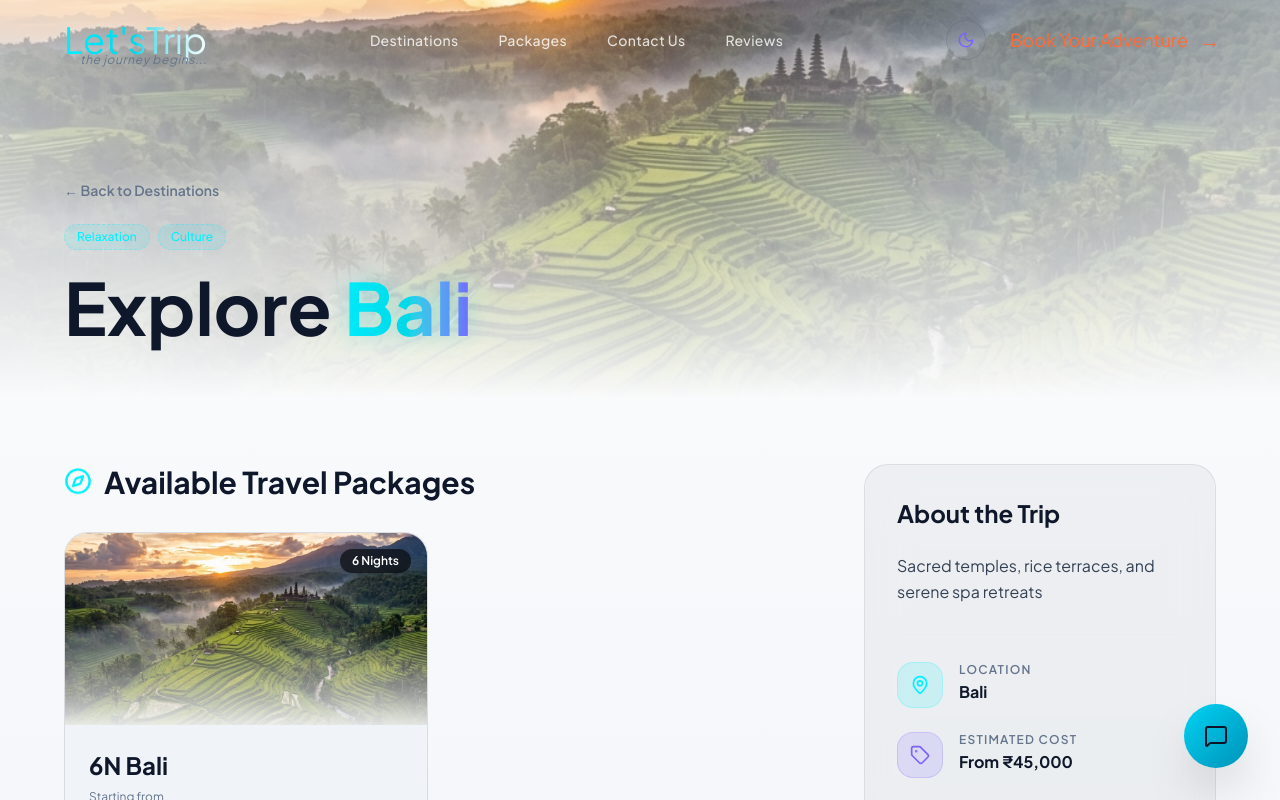
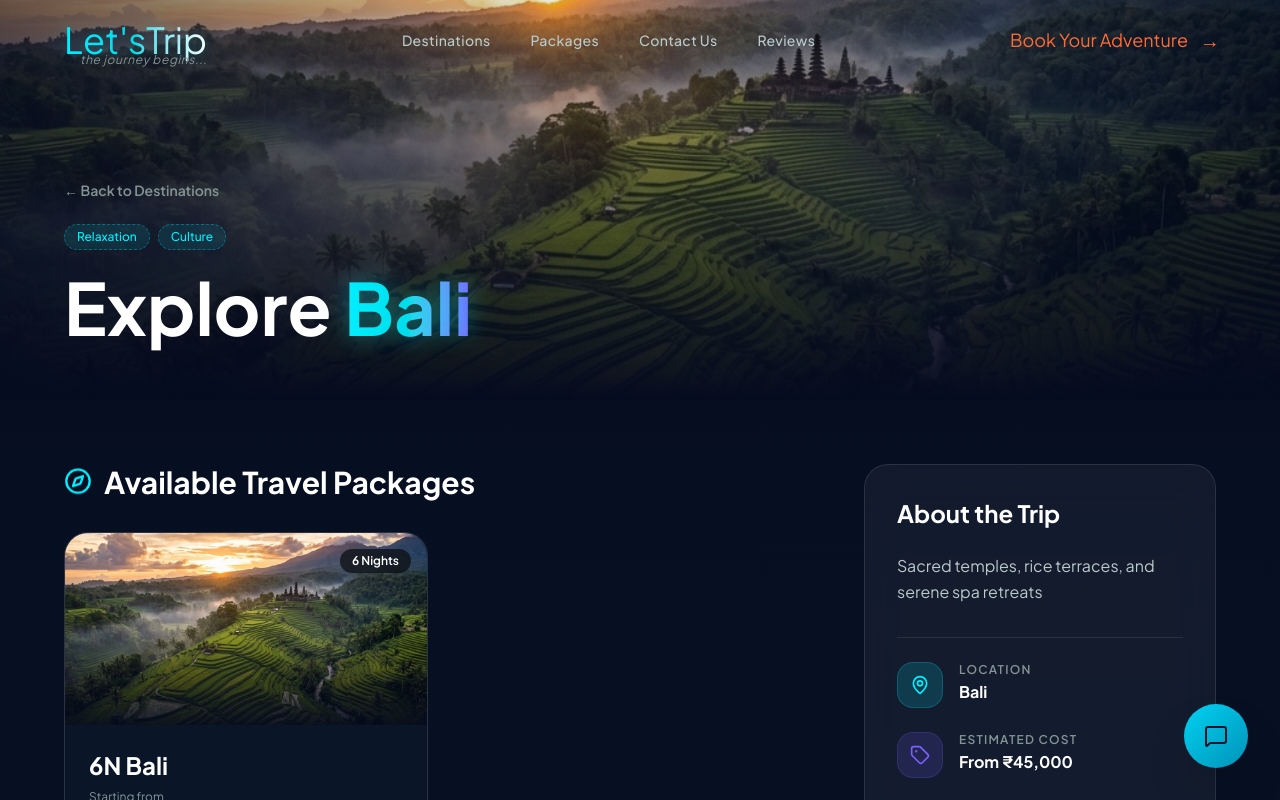
Before and after one commit to PESstudent1902/let-s_trip_landing, a Next.js app: page /destinations/bali in a window 1280 px wide. Shown: the top 800 px of the page. Built offline with nearby package versions, Linux system fonts and the light colour scheme.

Commit message:
revert: remove light/dark theme toggle and restore standard dark aesthetics

```diff
--- a/src/app/destinations/[id]/page.tsx
+++ b/src/app/destinations/[id]/page.tsx
@@ -21,15 +21,15 @@ export default async function DestinationDetailsPage({
   const destPackages = packages.filter((pkg) => pkg.destinationId === id);
 
   return (
-    <main className="relative min-h-screen overflow-hidden text-text-primary bg-gradient-to-b from-abyss to-deep-space">
+    <main className="relative min-h-screen overflow-hidden text-white" style={{ background: "linear-gradient(180deg, #050B1F 0%, #0A1628 100%)" }}>
       <Navbar />
 
       {/* Hero Banner */}
       <section className="relative h-[50vh] flex items-end">
         <div className="absolute inset-0 z-0">
           <Image src={destination.image} alt={destination.name} fill unoptimized={true} className="object-cover" priority quality={90} />
-          <div className="absolute inset-0 bg-gradient-to-t from-abyss via-abyss/45 to-transparent" />
-          <div className="absolute inset-0 bg-gradient-to-r from-abyss/60 via-transparent to-abyss/60" />
+          <div className="absolute inset-0 bg-gradient-to-t from-[#050B1F] via-[#050B1F]/45 to-transparent" />
+          <div className="absolute inset-0 bg-gradient-to-r from-[#050B1F]/60 via-transparent to-[#050B1F]/60" />
         </div>
 
         <div className="relative z-10 max-w-[1440px] mx-auto w-full px-4 sm:px-6 md:px-16 pb-12">
@@ -66,7 +66,7 @@ export default async function DestinationDetailsPage({
                   <div key={pkg.id} className="glass rounded-3xl overflow-hidden group hover:border-cyan/20 transition-all duration-500 flex flex-col h-full cursor-pointer border border-white/10">
                     <div className="relative h-48 overflow-hidden">
                       <Image src={pkg.image} alt={pkg.name} fill unoptimized={true} className="object-cover group-hover:scale-105 transition-transform duration-500" />
-                      <div className="absolute inset-0 bg-gradient-to-t from-abyss/90 via-transparent to-transparent" />
+                      <div className="absolute inset-0 bg-gradient-to-t from-[#050B1F]/90 via-transparent to-transparent" />
                       {pkg.durationNights && (
                         <div className="absolute top-4 right-4 z-10 px-3 py-1 rounded-full bg-black/60 backdrop-blur text-xs font-semibold text-white">
                           {pkg.durationNights} Nights
@@ -112,7 +112,7 @@ export default async function DestinationDetailsPage({
 
           {/* Right Column: Destination Info Panel */}
           <div className="lg:col-span-1">
-            <div className="glass rounded-3xl border border-glass-border p-8 sticky top-28 bg-surface/60 backdrop-blur-xl">
+            <div className="glass rounded-3xl border border-white/10 p-8 sticky top-28 bg-[#192122]/60 backdrop-blur-xl">
               <h2 className="text-2xl font-bold mb-6" style={{ fontFamily: "var(--font-headline)" }}>
                 About the Trip
               </h2>
@@ -127,7 +127,7 @@ export default async function DestinationDetailsPage({
                   </div>
                   <div>
                     <h4 className="text-xs text-text-muted uppercase tracking-widest font-semibold mb-0.5">Location</h4>
-                    <p className="font-bold text-text-primary text-base">{destination.name}</p>
+                    <p className="font-bold text-white text-base">{destination.name}</p>
                   </div>
                 </div>
 
@@ -138,7 +138,7 @@ export default async function DestinationDetailsPage({
                     </div>
                     <div>
                       <h4 className="text-xs text-text-muted uppercase tracking-widest font-semibold mb-0.5">Best Time to Visit</h4>
-                      <p className="font-bold text-text-primary text-sm leading-snug">{destination.bestTimeToVisit}</p>
+                      <p className="font-bold text-white text-sm leading-snug">{destination.bestTimeToVisit}</p>
                     </div>
                   </div>
                 )}
@@ -149,7 +149,7 @@ export default async function DestinationDetailsPage({
                   </div>
                   <div>
                     <h4 className="text-xs text-text-muted uppercase tracking-widest font-semibold mb-0.5">Estimated Cost</h4>
-                    <p className="font-bold text-text-primary text-base">From {destination.price}</p>
+                    <p className="font-bold text-white text-base">From {destination.price}</p>
                   </div>
                 </div>
               </div>
--- a/src/app/globals.css
+++ b/src/app/globals.css
@@ -1,80 +1,36 @@
 @import "tailwindcss";
-
-:root {
-  --abyss: #050B1F;
-  --deep-space: #0A1628;
-  --void: #0D1515;
-  --surface: #192122;
-  --surface-high: #232B2C;
-  --surface-highest: #2E3637;
-
-  --cyan-glow: rgba(0, 240, 255, 0.3);
-  --cyan-subtle: rgba(0, 240, 255, 0.1);
-  --orange-glow: rgba(255, 107, 53, 0.4);
-  --violet-glow: rgba(123, 97, 255, 0.3);
-
-  --text-primary: #DCE4E5;
-  --text-secondary: #B9CACB;
-  --text-muted: #849495;
-
-  --glass: rgba(255, 255, 255, 0.05);
-  --glass-border: rgba(255, 255, 255, 0.1);
-  --glass-hover: rgba(255, 255, 255, 0.08);
-}
-
-html.light {
-  --abyss: #FAFBFC;
-  --deep-space: #F0F4F8;
-  --void: #E1E7EE;
-  --surface: #FFFFFF;
-  --surface-high: #F4F7FA;
-  --surface-highest: #E8EDF4;
-
-  --cyan-glow: rgba(0, 190, 210, 0.2);
-  --cyan-subtle: rgba(0, 240, 255, 0.05);
-  --orange-glow: rgba(255, 107, 53, 0.2);
-  --violet-glow: rgba(123, 97, 255, 0.2);
-
-  --text-primary: #0F172A;
-  --text-secondary: #334155;
-  --text-muted: #64748B;
-
-  --glass: rgba(15, 23, 42, 0.04);
-  --glass-border: rgba(15, 23, 42, 0.08);
-  --glass-hover: rgba(15, 23, 42, 0.06);
-}
 
 @theme {
   /* === Antigravity Color System === */
-  --color-abyss: var(--abyss);
-  --color-deep-space: var(--deep-space);
-  --color-void: var(--void);
-  --color-surface: var(--surface);
-  --color-surface-high: var(--surface-high);
-  --color-surface-highest: var(--surface-highest);
+  --color-abyss: #050B1F;
+  --color-deep-space: #0A1628;
+  --color-void: #0D1515;
+  --color-surface: #192122;
+  --color-surface-high: #232B2C;
+  --color-surface-highest: #2E3637;
 
   --color-cyan: #00F0FF;
   --color-cyan-dim: #00DBE9;
-  --color-cyan-glow: var(--cyan-glow);
-  --color-cyan-subtle: var(--cyan-subtle);
+  --color-cyan-glow: rgba(0, 240, 255, 0.3);
+  --color-cyan-subtle: rgba(0, 240, 255, 0.1);
 
   --color-orange: #FF6B35;
-  --color-orange-glow: var(--orange-glow);
+  --color-orange-glow: rgba(255, 107, 53, 0.4);
 
   --color-violet: #7B61FF;
-  --color-violet-glow: var(--violet-glow);
+  --color-violet-glow: rgba(123, 97, 255, 0.3);
 
   --color-gold: #FED639;
   --color-warm: #FF9F6A;
   --color-sunset: #FF7B54;
 
-  --color-text-primary: var(--text-primary);
-  --color-text-secondary: var(--text-secondary);
-  --color-text-muted: var(--text-muted);
+  --color-text-primary: #DCE4E5;
+  --color-text-secondary: #B9CACB;
+  --color-text-muted: #849495;
 
-  --color-glass: var(--glass);
-  --color-glass-border: var(--glass-border);
-  --color-glass-hover: var(--glass-hover);
+  --color-glass: rgba(255, 255, 255, 0.05);
+  --color-glass-border: rgba(255, 255, 255, 0.1);
+  --color-glass-hover: rgba(255, 255, 255, 0.08);
 
   /* === Typography === */
   --font-headline: var(--font-outfit), sans-serif;
--- a/src/app/packages/[id]/page.tsx
+++ b/src/app/packages/[id]/page.tsx
@@ -34,7 +34,7 @@ export default async function PackageDetailsPage({
           <div className="p-6 sm:p-8">
             <div className="flex flex-col sm:flex-row sm:items-end sm:justify-between gap-4">
               <div>
-                <h1 className="text-3xl sm:text-5xl text-text-primary" style={{ fontFamily: "var(--font-brush)" }}>
+                <h1 className="text-3xl sm:text-5xl text-white" style={{ fontFamily: "var(--font-brush)" }}>
                   {pkg.name}
                 </h1>
                 <p className="text-text-secondary mt-1" style={{ fontFamily: "var(--font-handwritten)" }}>
@@ -74,7 +74,7 @@ export default async function PackageDetailsPage({
 
       <section className="relative z-10 max-w-[1100px] mx-auto px-4 sm:px-6 md:px-12 pb-28">
         <div className="text-center mb-10">
-          <h2 className="text-3xl sm:text-5xl text-text-primary" style={{ fontFamily: "var(--font-brush)" }}>
+          <h2 className="text-3xl sm:text-5xl text-white" style={{ fontFamily: "var(--font-brush)" }}>
             Your <span className="text-cyan text-glow-cyan">Itinerary</span>
           </h2>
           <p className="text-text-secondary mt-2" style={{ fontFamily: "var(--font-handwritten)" }}>
@@ -95,7 +95,7 @@ export default async function PackageDetailsPage({
                       <p className="text-text-muted text-xs" style={{ fontFamily: "var(--font-handwritten)" }}>
                         Day {day.day}
                       </p>
-                      <p className="text-text-primary font-bold" style={{ fontFamily: "var(--font-headline)" }}>
+                      <p className="text-white font-bold" style={{ fontFamily: "var(--font-headline)" }}>
                         {day.title}
                       </p>
                     </div>
--- a/src/components/Navbar.tsx
+++ b/src/components/Navbar.tsx
@@ -2,7 +2,7 @@
 
 import { useState, useEffect, useRef } from "react";
 import { motion, AnimatePresence } from "framer-motion";
-import { Menu, X, Sun, Moon } from "lucide-react";
+import { Menu, X } from "lucide-react";
 import Link from "next/link";
 
 const navLinks = [
@@ -16,22 +16,6 @@ export default function Navbar() {
   const [scrolled, setScrolled] = useState(false);
   const [mobileOpen, setMobileOpen] = useState(false);
   const navRef = useRef<HTMLElement>(null);
-  const [theme, setTheme] = useState<"dark" | "light">("dark");
-
-  useEffect(() => {
-    const saved = localStorage.getItem("letstrip-theme") as "dark" | "light" | null;
-    const preferred = window.matchMedia("(prefers-color-scheme: light)").matches ? "light" : "dark";
-    const initialTheme = saved || preferred;
-    setTheme(initialTheme);
-    document.documentElement.classList.toggle("light", initialTheme === "light");
-  }, []);
-
-  const toggleTheme = () => {
-    const newTheme = theme === "dark" ? "light" : "dark";
-    setTheme(newTheme);
-    localStorage.setItem("letstrip-theme", newTheme);
-    document.documentElement.classList.toggle("light", newTheme === "light");
-  };
 
   useEffect(() => {
     let ticking = false;
@@ -89,11 +73,7 @@ export default function Navbar() {
                 href={link.href}
                 target={link.external ? "_blank" : undefined}
                 rel={link.external ? "noopener noreferrer" : undefined}
-                className={`adventure-link text-sm font-medium tracking-wide ${
-                  scrolled
-                    ? "text-text-secondary hover:text-text-primary"
-                    : "text-white/80 hover:text-white"
-                }`}
+                className="adventure-link text-text-secondary hover:text-white text-sm font-medium tracking-wide"
                 style={{ fontFamily: "var(--font-headline)" }}
               >
                 {link.label}
@@ -102,18 +82,7 @@ export default function Navbar() {
           </div>
 
           {/* CTA — flowing text link, not a button */}
-          <div className="hidden md:flex items-center gap-6">
-            <button
-              onClick={toggleTheme}
-              className={`p-2.5 rounded-full glass border transition-all flex items-center justify-center cursor-pointer ${
-                scrolled
-                  ? "border-glass-border text-cyan hover:border-cyan/40"
-                  : "border-white/10 text-white hover:border-white/30"
-              }`}
-              aria-label="Toggle theme"
-            >
-              {theme === "dark" ? <Sun size={18} /> : <Moon size={18} className="text-violet" />}
-            </button>
+          <div className="hidden md:block">
             <MagneticButton>
               <a
                 href="https://wa.me/918867767171"
@@ -133,25 +102,10 @@ export default function Navbar() {
             </MagneticButton>
           </div>
 
-          {/* Mobile Actions */}
-          <div className="flex md:hidden items-center gap-2">
-            <button
-              onClick={toggleTheme}
-              className={`p-2 rounded-full glass border flex items-center justify-center cursor-pointer ${
-                scrolled || mobileOpen
-                  ? "border-glass-border text-cyan"
-                  : "border-white/10 text-white"
-              }`}
-              aria-label="Toggle theme"
-            >
-              {theme === "dark" ? <Sun size={18} /> : <Moon size={18} className="text-violet" />}
-            </button>
           {/* Mobile Toggle */}
           <button
             onClick={() => setMobileOpen(!mobileOpen)}
-              className={`p-2 z-[60] relative cursor-pointer ${
-                scrolled || mobileOpen ? "text-text-primary" : "text-white"
-              }`}
+            className="md:hidden text-text-primary p-2 z-[60] relative cursor-pointer"
             aria-label="Toggle menu"
           >
             <AnimatePresence mode="wait">
@@ -166,7 +120,6 @@ export default function Navbar() {
               )}
             </AnimatePresence>
           </button>
-          </div>
         </div>
       </motion.nav>
 
--- a/src/components/TestimonialsSection.tsx
+++ b/src/components/TestimonialsSection.tsx
@@ -64,7 +64,7 @@ export default function TestimonialsSection() {
             Guest Experiences
           </span>
           <h2 className="text-4xl sm:text-5xl md:text-7xl leading-tight" style={{ fontFamily: "var(--font-brush)" }}>
-            <span className="text-text-primary">Stories from the </span>
+            <span className="text-white">Stories from the </span>
             <span className="bg-gradient-to-r from-cyan to-violet bg-clip-text text-transparent">road</span>
           </h2>
         </motion.div>
@@ -112,7 +112,7 @@ export default function TestimonialsSection() {
 
                 <Quote className="text-cyan mb-6 md:mb-8" size={40} strokeWidth={1} />
 
-                <p className="text-text-primary text-base md:text-lg leading-relaxed mb-8 md:mb-12 flex-1 italic font-light" style={{ fontFamily: "var(--font-handwritten)" }}>
+                <p className="text-white text-base md:text-lg leading-relaxed mb-8 md:mb-12 flex-1 italic font-light" style={{ fontFamily: "var(--font-handwritten)" }}>
                   "{t.text}"
                 </p>
 
@@ -122,7 +122,7 @@ export default function TestimonialsSection() {
                       <User size={24} className="text-cyan/50" />
                     </div>
                     <div>
-                      <h4 className="text-text-primary font-bold text-base md:text-lg" style={{ fontFamily: "var(--font-headline)" }}>{t.name}</h4>
+                      <h4 className="text-white font-bold text-base md:text-lg" style={{ fontFamily: "var(--font-headline)" }}>{t.name}</h4>
                       <p className="text-cyan/80 text-xs md:text-sm" style={{ fontFamily: "var(--font-handwritten)" }}>{t.location}</p>
                     </div>
                   </div>
```
Also changed, not shown: src/components/DestinationsSection.tsx (+18 -18 lines). Lines whose indentation alone changed are shown as unchanged.
